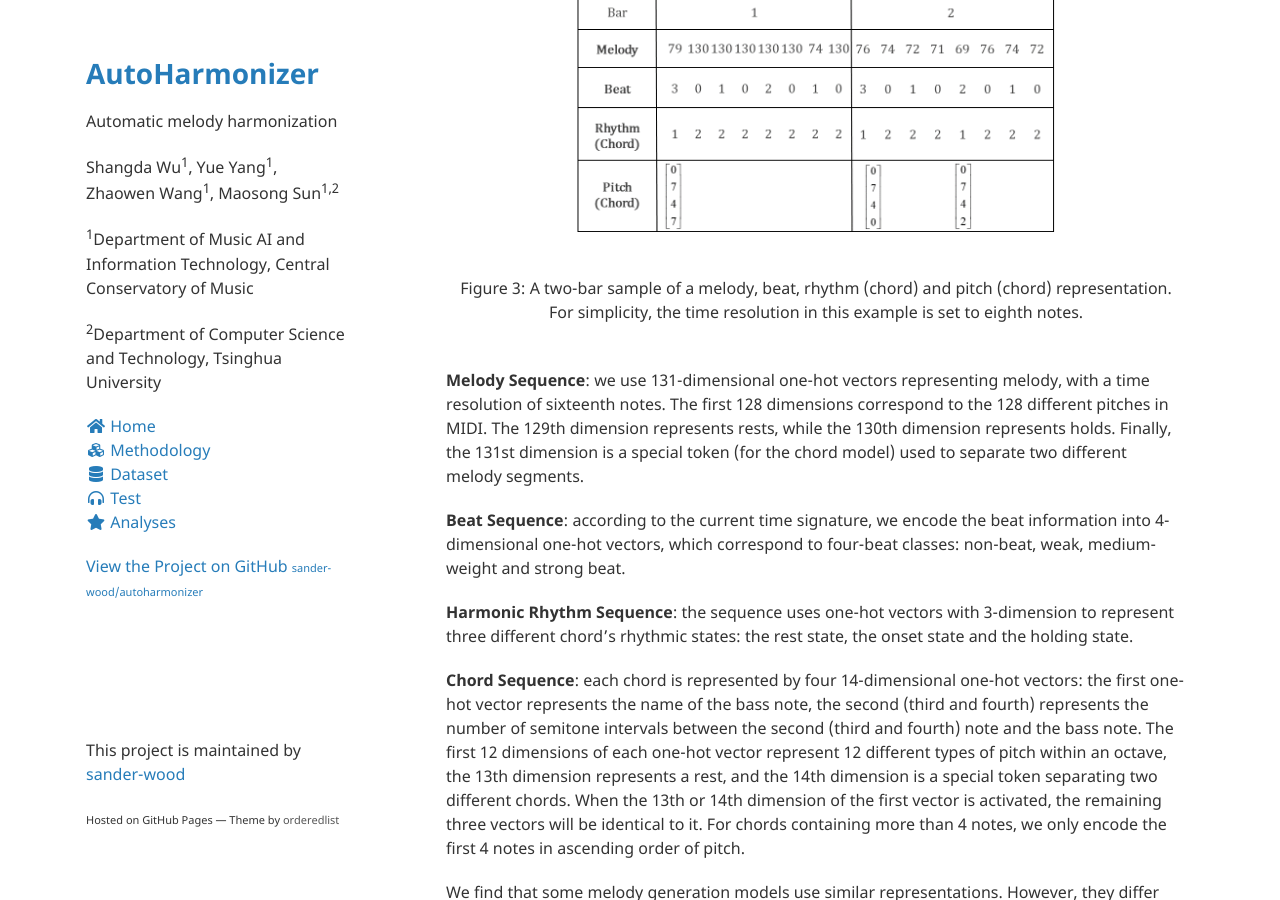
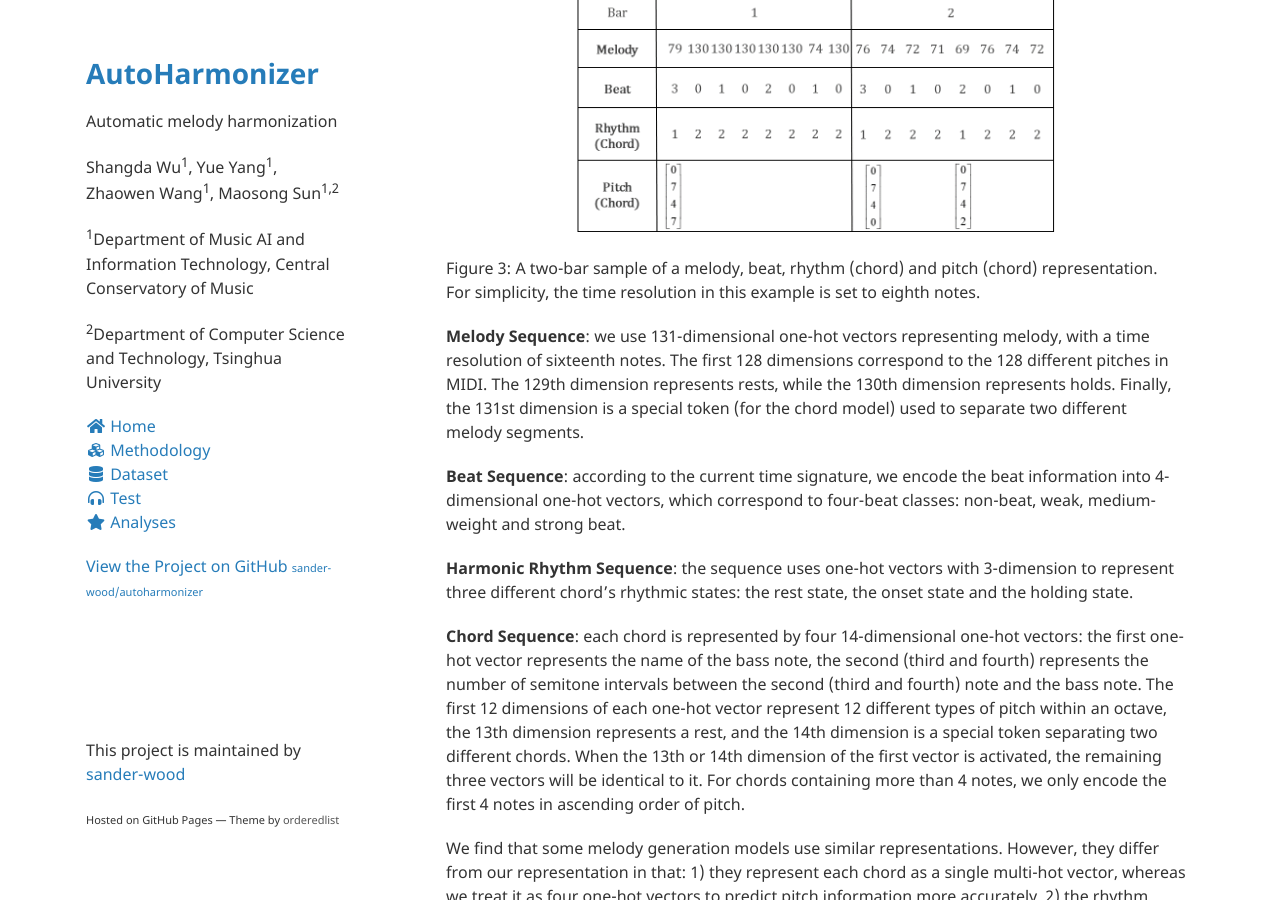
Before and after one commit to sander-wood/autoharmonizer, a Jekyll site: the page built from methodology.md, in a window 1280 px wide and 900 px high, scrolled down 363 px. Built offline with Jekyll 4.4.1, drawn with Linux system fonts in a browser that asks for light colours; nearby versions of some CDN libraries; formulas are drawn with MathJax 3.

Commit message:
Update methodology.md

```diff
--- a/methodology.md
+++ b/methodology.md
@@ -22,7 +22,7 @@
 <br>
 <center><img src="figs/fig3.png" alt="fig3" style="zoom:80%"></center>
 <br>
-<center>Figure 3: A two-bar sample of a melody, beat, rhythm (chord) and pitch (chord) representation. For simplicity, the time resolution in this example is set to eighth notes.</center>
+Figure 3: A two-bar sample of a melody, beat, rhythm (chord) and pitch (chord) representation. For simplicity, the time resolution in this example is set to eighth notes.
 <br>
 
 **Melody Sequence**: we use 131-dimensional one-hot vectors representing melody, with a time resolution of sixteenth notes. The first 128 dimensions correspond to the 128 different pitches in MIDI. The 129th dimension represents rests, while the 130th dimension represents holds. Finally, the 131st dimension is a special token (for the chord model) used to separate two different melody segments.
@@ -96,7 +96,7 @@
 <br>
 <center><img src="figs/fig7.png" alt="fig7" style="zoom:60%"></center>
 <br>
-<center>Figure 7: Graphic representation of how density sampling changes the probability of the specified token.</center>
+Figure 7: Graphic representation of how density sampling changes the probability of the specified token.
 <br>
 
 As this specified token is the holding token in this implementation, $d$ can be used to control the sparsity of the chord progression. Furthermore, this method is not limited to controlling rhythm density. For example, in a music generation task, if we know which token represents the tonic, we can use density sampling to control the probability of the tonic token and achieve a controllable generation of tonality. More generally, density sampling can be applied to any language model for controllable generation based on modifying the probability of a specified token.
```
